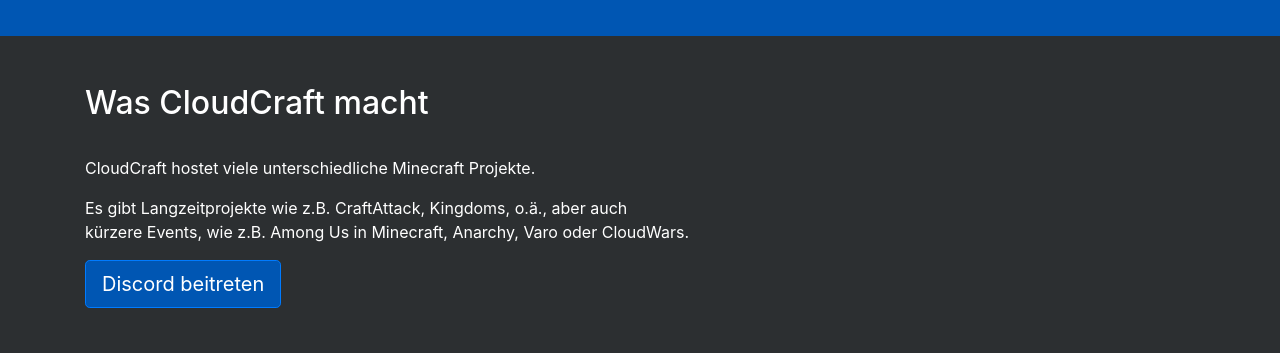
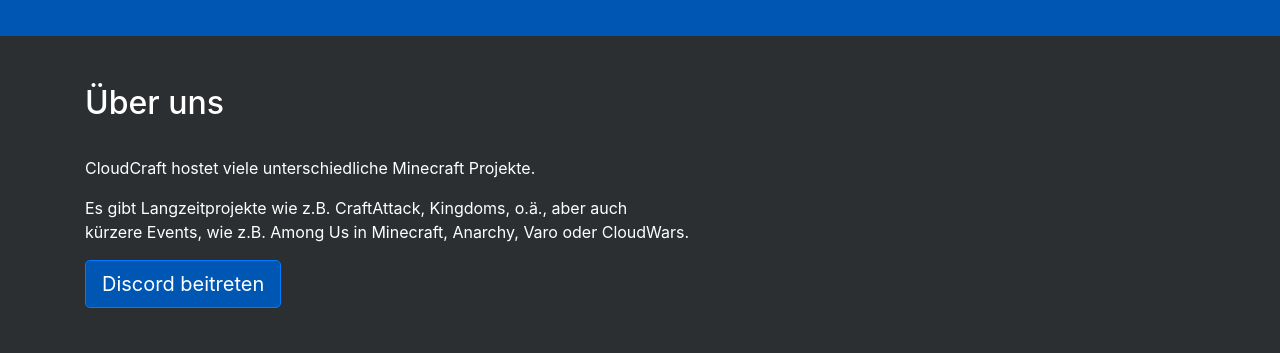
Before and after one commit to CloudCraftProjects/website, a plain HTML site: page index.html in a window 1280 px wide. Shown: the part 377-730 px from the top of the page. Drawn offline with Linux system fonts and the light colour scheme.

Commit message:
tschenikl, your fault!

```diff
--- a/index.html
+++ b/index.html
@@ -62,7 +62,7 @@
 <div class="container text-white">
   <div class="row">
     <div class="col-md-8 mb-5">
-      <h2>Was CloudCraft macht</h2>
+      <h2>Über uns</h2>
       <hr>
       <p>CloudCraft hostet viele unterschiedliche Minecraft Projekte.</p>
       <p>Es gibt Langzeitprojekte wie z.B. CraftAttack, Kingdoms, o.ä., aber auch<br>
```
